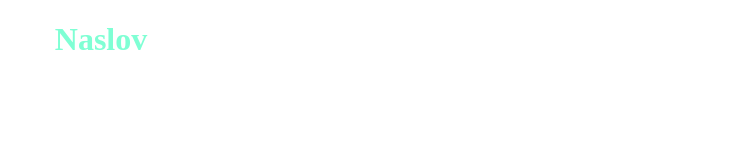
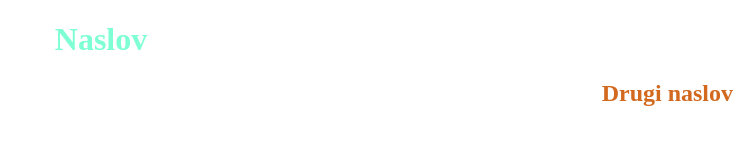
Before and after one commit to pmeter12/Vjezba1, a plain HTML site: page index.html in a window 1280 px wide. Shown: the whole page, without its empty margins (539-1280 px from the left). Drawn offline with Linux system fonts and the light colour scheme.

Commit message:
Promijenili smo index.hmtl

```diff
--- a/index.html
+++ b/index.html
@@ -11,5 +11,6 @@
 </head>
 <body>
     <h1>Naslov</h1>
+    <h2>Drugi naslov</h2>
 </body>
 </html>
--- a/main.css
+++ b/main.css
@@ -3,3 +3,8 @@ h1{
     color: aquamarine;
 
 }
+
+h2{
+    text-align: right;
+    color:chocolate;
+}
```
